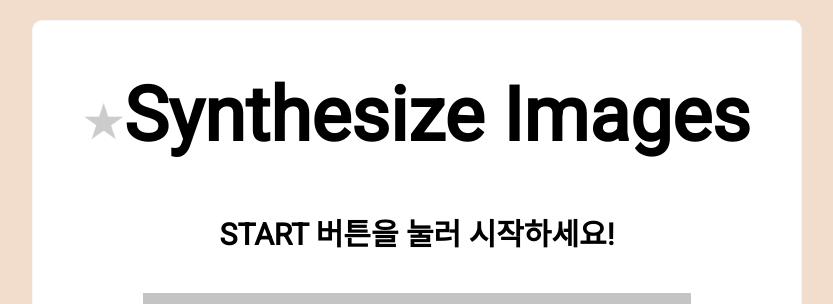
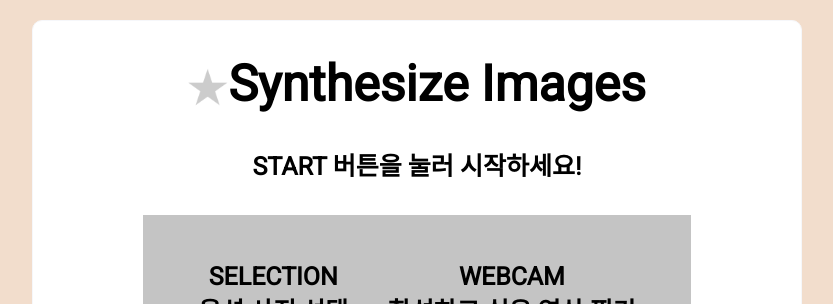
Before and after one commit to Dayflt/WeirdMuseum, a React (Create React App) app in the folder Frontend/: page / in a window 1280 px wide. Shown: the top 304 px of the page, without its empty margins (223-1056 px from the left). Built offline with nearby package versions, Linux system fonts and the light colour scheme.

Commit message:
reinstall webcam

```diff
--- a/Frontend/src/page/css/Home.css
+++ b/Frontend/src/page/css/Home.css
@@ -31,10 +31,10 @@
   font-family: 'Roboto', sans-serif;
 }
 .Page-header h1 {
-  font-size: 300%;
+  font-size: 200%;
 }
 .Page-header h4 {
-  font-size: 120%;
+  font-size: 100%;
 }
 .step_box{
   background-color: #c4c4c4;
```
Also changed, not shown: 2 other files (tests, documents, lock files or other folders).
